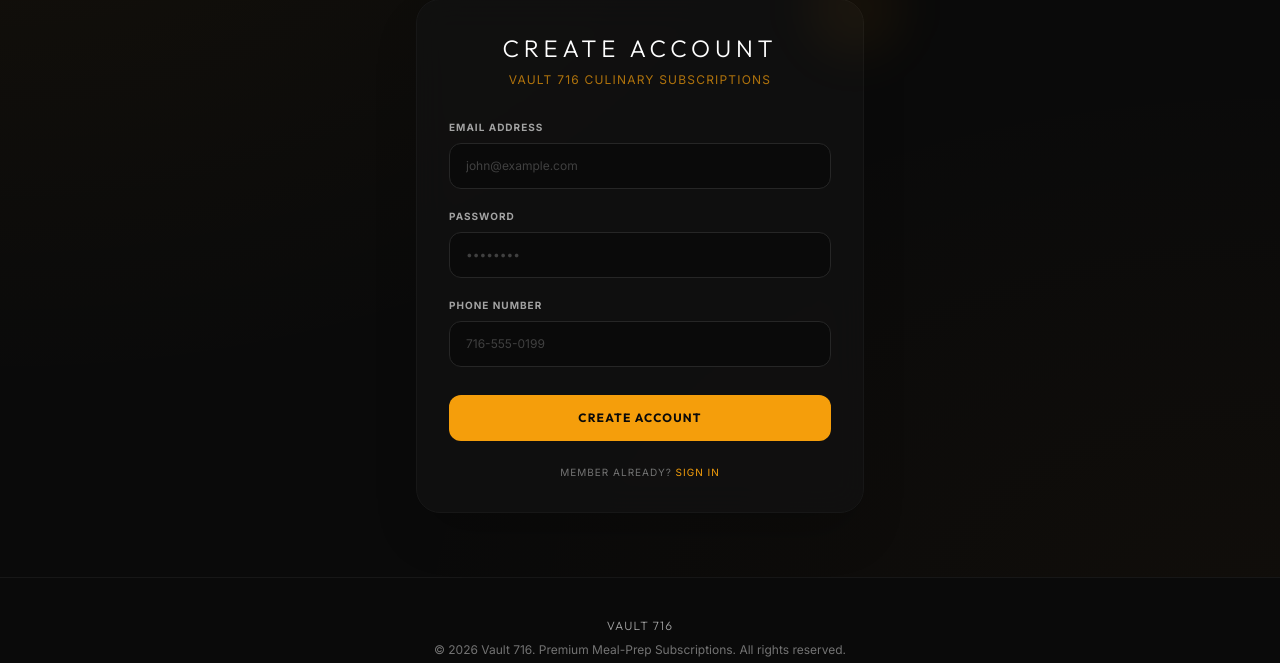
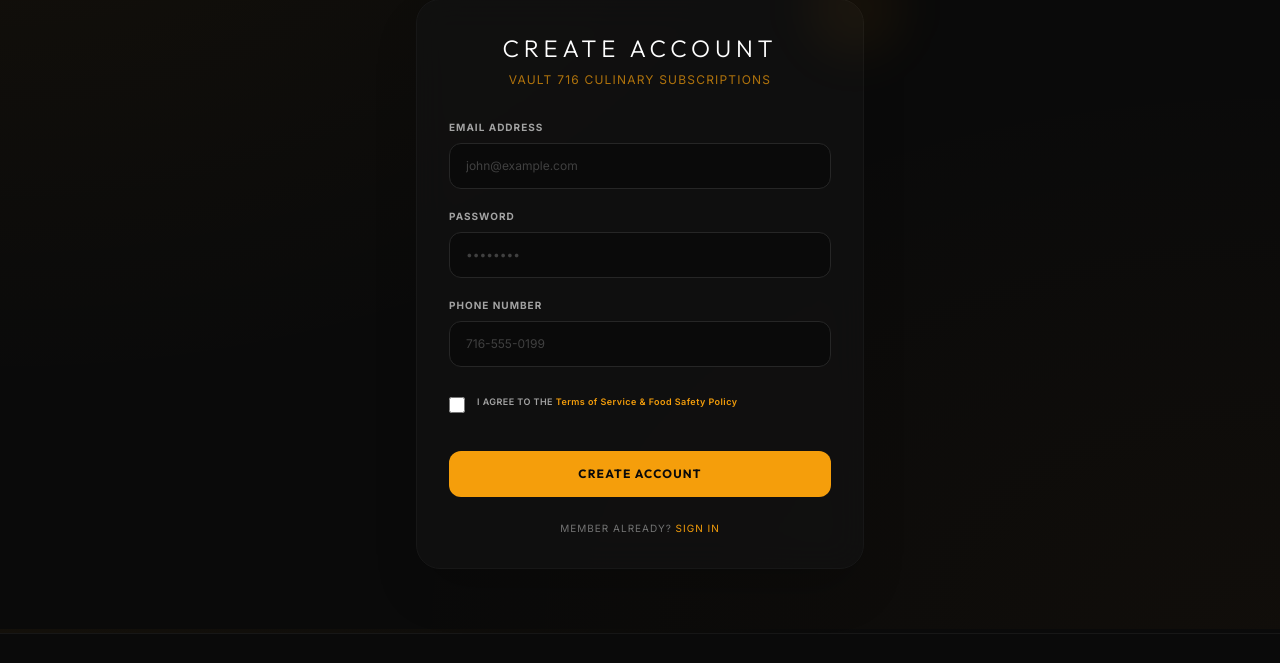
Before and after one commit to ananyasnh/vault716, a Flask app: page /register in a window 1280 px wide. Shown: the part 171-834 px from the top of the page. Run offline with Flask 3, Linux system fonts and the light colour scheme; parts of the project's set-up code (start-up, migrations or seed data) failed here and were passed over; some libraries are stand-ins or nearby versions.

Commit message:
Registration: add required Terms & Conditions and Food Safety Policy checkbox + modal popup

```diff
--- a/templates/register.html
+++ b/templates/register.html
@@ -36,6 +36,18 @@
                        class="w-full px-4 py-3.5 rounded-xl bg-neutral-950 border border-neutral-800 focus:border-amber-500 focus:ring-1 focus:ring-amber-500 focus:outline-none text-white text-xs placeholder-neutral-700 transition-colors">
             </div>
 
+            <!-- Terms Checkbox -->
+            <div class="flex items-start py-2">
+                <div class="flex items-center h-5">
+                    <input id="terms" name="terms" type="checkbox" required
+                           class="focus:ring-amber-500 h-4 w-4 text-amber-500 border-neutral-800 bg-neutral-950 rounded cursor-pointer">
+                </div>
+                <div class="ml-3 text-[9px] uppercase tracking-wider font-semibold">
+                    <label for="terms" class="text-neutral-400 cursor-pointer">I agree to the </label>
+                    <button type="button" id="open-terms" class="text-amber-500 hover:underline focus:outline-none">Terms of Service & Food Safety Policy</button>
+                </div>
+            </div>
+
             <!-- Submit -->
             <div class="pt-2">
                 <button type="submit"
@@ -45,6 +57,58 @@
             </div>
         </form>
 
+        <!-- Terms and Conditions Modal -->
+        <div id="terms-modal" class="fixed inset-0 bg-black/80 backdrop-blur-sm z-50 flex items-center justify-center hidden px-4">
+            <div class="bg-neutral-900 border border-neutral-800 rounded-2xl p-8 max-w-md w-full shadow-2xl relative">
+                <h3 class="text-base font-light tracking-wider text-white uppercase font-display mb-4 border-b border-neutral-800 pb-3">Terms &amp; Food Safety</h3>
+
+                <div class="text-xs text-neutral-400 space-y-4 max-h-64 overflow-y-auto pr-2 border-b border-neutral-800 pb-4 font-sans leading-relaxed">
+                    <p><strong>1. Pickup &amp; Location Policy</strong><br>
+                    Vault 716 operates as a weekly pickup service. Distribution schedules and pickup coordinates are managed privately inside the member WhatsApp group. Members must pick up orders within the designated window.</p>
+
+                    <p><strong>2. Missed Pickups</strong><br>
+                    Due to the fresh preparation of ingredients, missed pickups are non-refundable and will be forfeited. Repeated missed pickups will result in subscription suspension.</p>
+
+                    <p><strong>3. Payment &amp; Billing</strong><br>
+                    Subscriptions are billed weekly on a cash-only on pickup basis. Pausing or changing plans must be submitted by Friday before the upcoming Monday cycle.</p>
+
+                    <p><strong>4. Ingredient &amp; Allergen Disclaimer</strong><br>
+                    Meals are prepared in a facility that handles poultry, dairy, nuts, wheat, soy, and gluten. We cannot guarantee a completely allergen-free environment. Consuming our food prep is at your own health risk.</p>
+
+                    <p><strong>5. Food Storage &amp; Safety</strong><br>
+                    Meals must be kept refrigerated at or below 40°F (4°C) and consumed within 5 days of pickup, or frozen immediately. Vault 716 accepts no responsibility for food safety after collection.</p>
+                </div>
+
+                <div class="mt-6 flex justify-end">
+                    <button type="button" id="close-terms" class="px-5 py-2.5 bg-amber-500 hover:bg-amber-400 text-neutral-950 text-xs font-bold uppercase tracking-widest rounded-xl transition-all font-display">
+                        I Agree
+                    </button>
+                </div>
+            </div>
+        </div>
+
+        <script>
+            const modal = document.getElementById('terms-modal');
+            const openBtn = document.getElementById('open-terms');
+            const closeBtn = document.getElementById('close-terms');
+            const checkbox = document.getElementById('terms');
+
+            openBtn.addEventListener('click', () => {
+                modal.classList.remove('hidden');
+            });
+
+            closeBtn.addEventListener('click', () => {
+                modal.classList.add('hidden');
+                checkbox.checked = true;
+            });
+
+            modal.addEventListener('click', (e) => {
+                if (e.target === modal) {
+                    modal.classList.add('hidden');
+                }
+            });
+        </script>
+
         <div class="mt-6 text-center text-[10px] text-neutral-500 uppercase tracking-widest">
             Member already?
             <a href="{{ url_for('login') }}" class="text-amber-500 hover:underline">Sign In</a>
```
